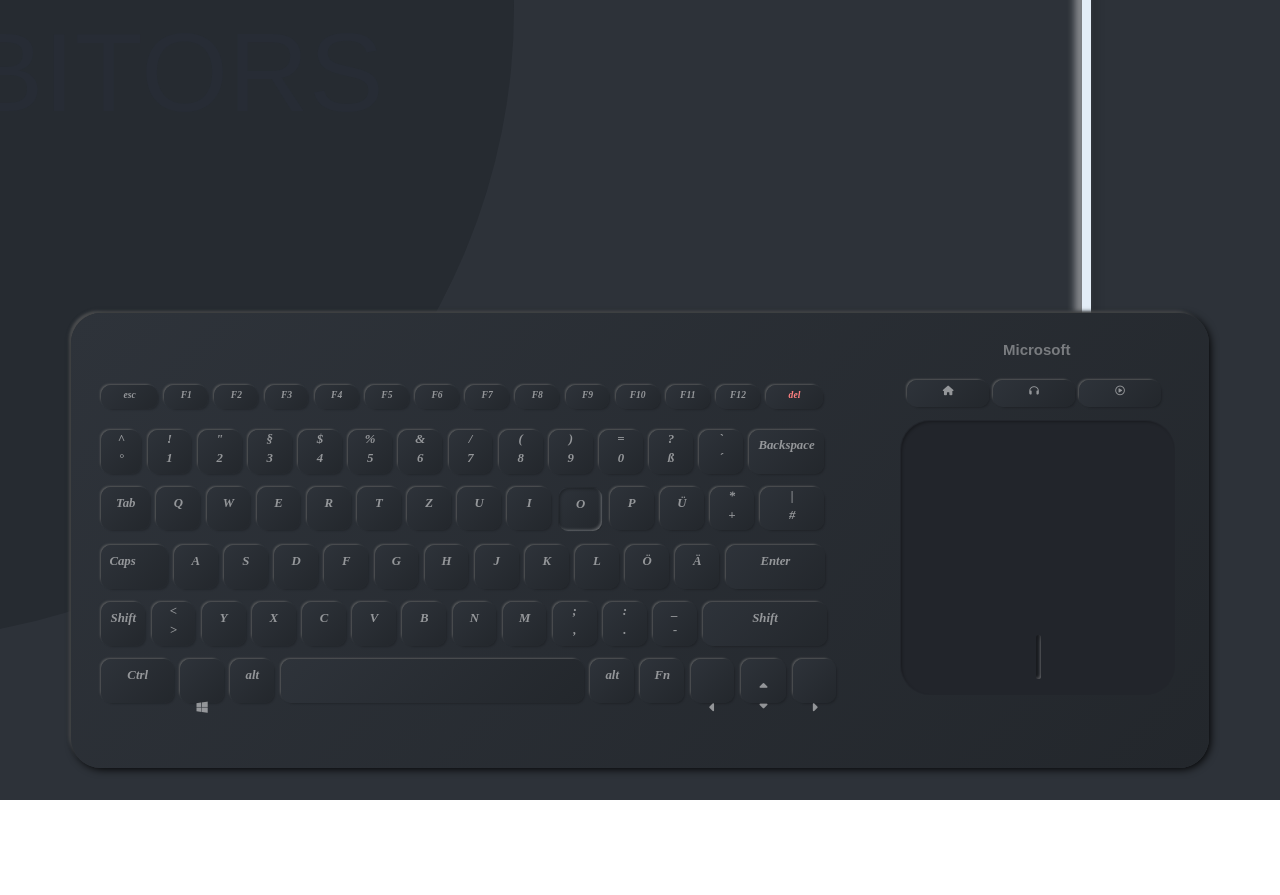
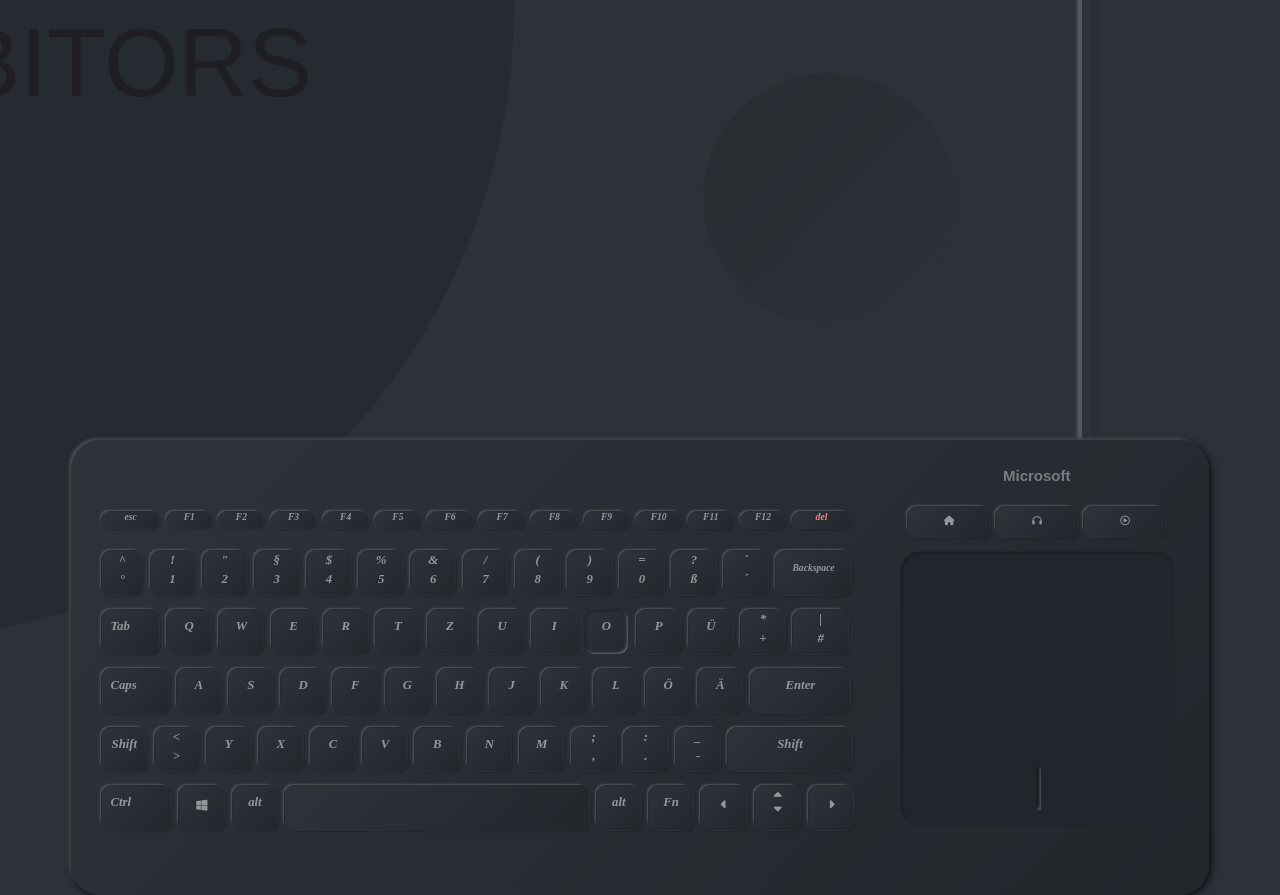
Before and after one commit to obitors/German-Virtual-Keyboard_Black, a plain HTML site: page index.html in a window 1280 px wide. Before the commit the page ends 800 px from the top, so only its background shows below. Drawn offline with Linux system fonts and the light colour scheme.

Commit message:
Version 2.3

```diff
--- a/css/style.css
+++ b/css/style.css
@@ -10,11 +10,11 @@ body {
 .Wire {
     width: .5%;
     height: 0;
-    padding-bottom: 30%;
-    background-color: #e3edf7;
+    padding-bottom: 40%;
+    background-color: rgba(46,51,58,.85);
     color: #e3edf7;
     box-shadow: 6px 6px 10px -1px rgba(0, 0, 0, 0.15),
-        -6px -6px 10px -1px rgba(255, 255, 255, 0.7);
+        -6px -6px 3px -1px rgba(255, 255, 255, 0.2);
     border: 1px solid rgba(0, 0, 0, 0.0);
     border-radius: 1em;
     margin-left: 85%;
@@ -35,11 +35,11 @@ body {
 .Obitors {
     text-align: center;
     float: left;
-    color: rgba(49, 69, 106, 0.08);
-    font-size: 700%;
+    color: rgb(30, 30, 35);
+    font-size: 600%;
     margin-top: 50%;
     margin-left: 50%;
-    font: 700% Arial, sans-serif;
+    font: 600% Arial, sans-serif;
 }
 
 
@@ -59,6 +59,17 @@ background: -webkit-linear-gradient(-45deg, rgba(46,51,58,1) 0%, rgba(35,39,44,1
     margin: -1% auto;
 }
 
+.circle2 {
+    width: 20%;
+    height: 0;
+  background: -webkit-linear-gradient(135deg, rgb(45,50,57) 0%, rgba(34, 34, 34, .3) 90%);
+    padding-bottom: 20%;
+    border-radius: 50%;
+
+    margin-left: 55%;
+    margin-Top: -65%;
+}
+
 .Alpha {
     float: left;
     width: 70%;
@@ -73,15 +84,13 @@ background: -webkit-linear-gradient(-45deg, rgba(46,51,58,1) 0%, rgba(35,39,44,1
 
     width: 5.5%;
     height: 0px;
-    padding-bottom: 3%;
-
-
+    padding-bottom: 2%;
     background: rgba(46,51,58,1);
 
 background: -webkit-gradient(left top, right top, color-stop(0%, rgba(46,51,58,1)), color-stop(100%, rgba(35,39,44,1)));
 background: -webkit-linear-gradient(-45deg, rgba(46,51,58,1) 0%, rgba(35,39,44,1) 100%);
 
-
+    border: 1px solid rgba(0, 0, 0, 0.0);
     color: rgba(255,255,255, 0.5);
     box-shadow: 2px 2px 2px -1px rgba(0, 0, 0, 0.2),
         -2px -2px 2px -1px #545658;
@@ -100,7 +109,7 @@ background: -webkit-linear-gradient(-45deg, rgba(46,51,58,1) 0%, rgba(35,39,44,1
     float: left;
     margin-top: 9%;
     margin-left: 3%;
-    line-height: 2;
+    line-height: 1;
 }
 
 
@@ -144,7 +153,7 @@ background: -webkit-linear-gradient(-45deg, rgba(46,51,58,1) 0%, rgba(35,39,44,1
 .fun {
     width: 5.5%;
     height: 0px;
-    padding-bottom: 5.5%;
+    padding-bottom: 3.6%;
     font-size: 80%;
 }
 
@@ -202,12 +211,14 @@ background: -webkit-linear-gradient(-45deg, rgba(46,51,58,1) 0%, rgba(35,39,44,1
 
 .Tab {
     width: 6.1%;
-    text-align: left padding-left: 1%;
+    text-align: left;
+  padding-left: 1%;
 }
 
 .Backspace {
     width: 9.3%;
-    line-height: 2.5
+    line-height: 3.5;
+  font-size: 60%;
 }
 
 .Two {
@@ -245,7 +256,9 @@ background: -webkit-linear-gradient(-45deg, rgba(46,51,58,1) 0%, rgba(35,39,44,1
 
 
 .Ctrl {
-    width: 9.1%;
+    width: 7.6%;
+  text-align: left;
+  padding-left: 1%;
 }
 
 .Spacebar {
@@ -255,9 +268,9 @@ background: -webkit-linear-gradient(-45deg, rgba(46,51,58,1) 0%, rgba(35,39,44,1
 .Mul {
     width: 30%;
     height: 0;
-    padding-bottom: 10%;
-    line-height: 2.2;
-    margin-left: 1.5%
+    padding-bottom: 8%;
+    margin-left: 1.5%;
+  padding-top: 3%;
 }
 
 .Touch {
@@ -269,7 +282,7 @@ background: -webkit-linear-gradient(-45deg, rgba(46,51,58,1) 0%, rgba(35,39,44,1
         inset -2px -2px 3px -1px rgba(255, 255, 255, .0);
     border: 1px solid rgba(0, 0, 0, 0.0);
     margin-left: 12%;
-    border-radius: 30px;
+    border-radius: 20px;
     float: left
 }
 
@@ -299,18 +312,31 @@ background: -webkit-linear-gradient(-45deg, rgba(46,51,58,1) 0%, rgba(35,39,44,1
     width: 100%;
     margin-top: 8%;
     margin-bottom: 3%;
-    margin-left: 13%
+    margin-left: 13%;
 }
 
 .Top {
     width: 5.7%;
-    line-height: 1.5;
-    border-bottom: 2px;
-    border-bottom-color: #eee;
+    line-height: .3;
+}
+
+.Right {
+  width: 5.7%;
+    line-height: 1;
+}
+
+.Windows {
+  width: 5.7%;
+    line-height: 1;
+}
+
+.Left {
+  width: 5.7%;
+    line-height: 1;
 }
 
 .Hash {
-    width: 8%;
+    width: 6.9%;
     line-height: 1.5;
 
 }
@@ -322,5 +348,3 @@ background: -webkit-linear-gradient(-45deg, rgba(46,51,58,1) 0%, rgba(35,39,44,1
 .Star {
     line-height: 1.5;
 }
-
-When you have no photoshop on your Office PC Front end using Notepad 4 hours of continous Coding Fully Responsive Grab it here Github
```
